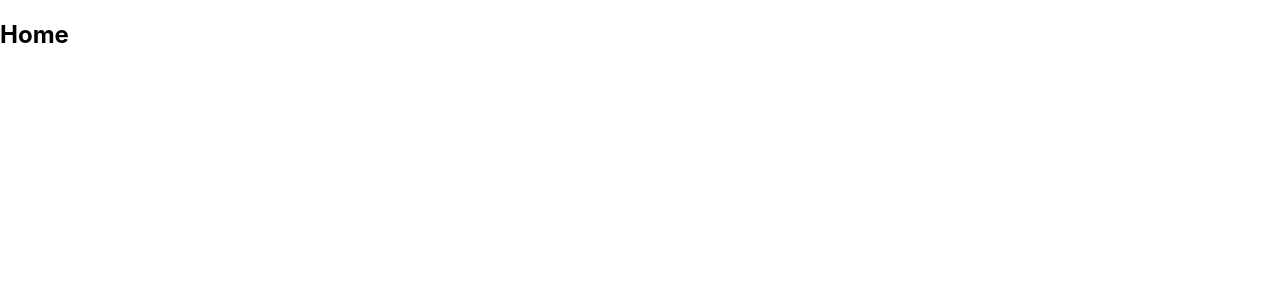
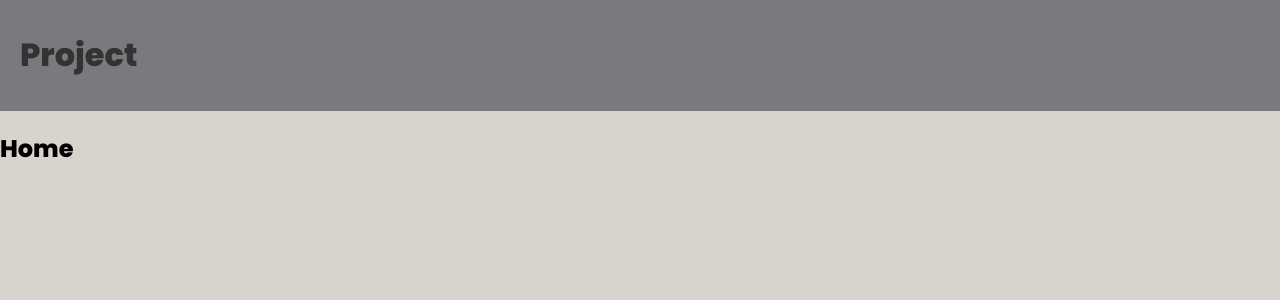
Before and after one commit to tdweer/SolarSage-Adviser, a React (Create React App) app in the folder frontend/: page / in a window 1280 px wide. Shown: the top 300 px of the page. Built offline with nearby package versions, Linux system fonts and the light colour scheme.

Commit message:
frontend

```diff
--- a/frontend/src/App.js
+++ b/frontend/src/App.js
@@ -3,7 +3,7 @@
 
 //pages and components
 import Home from './pages/Home';
-
+import Navbar from './Components/Navbar';
 
 
 
@@ -11,6 +11,7 @@
   return (
     <div className="App">
       <BrowserRouter>
+        <Navbar/>
         <div className="Pages">
 
             <Routes>
--- /dev/null
+++ b/frontend/src/Components/Navbar.js
@@ -0,0 +1,21 @@
+import { Link } from "react-router-dom"
+
+const Navbar = () => {
+
+    return (
+        <header>
+            <div className="container">
+            <Link to="/" >
+                <h1>Project </h1>
+
+            </Link>
+            </div>
+        </header>
+
+
+
+
+    )
+}
+
+export default Navbar
--- a/frontend/src/index.css
+++ b/frontend/src/index.css
@@ -1,13 +1,34 @@
+/*google fonts*/
+@import url('https://fonts.googleapis.com/css2?family=Poppins:wght@300;400;500;600;800&family=VT323&display=swap');
+
+
+/* layout */
+:root {
+  --primary: #1aac83;
+  --error: #e7195a;
+}
 body {
+  background: #D8D3CD;
   margin: 0;
-  font-family: -apple-system, BlinkMacSystemFont, 'Segoe UI', 'Roboto', 'Oxygen',
-    'Ubuntu', 'Cantarell', 'Fira Sans', 'Droid Sans', 'Helvetica Neue',
-    sans-serif;
-  -webkit-font-smoothing: antialiased;
-  -moz-osx-font-smoothing: grayscale;
+  font-family: "Poppins";
 }
-
-code {
-  font-family: source-code-pro, Menlo, Monaco, Consolas, 'Courier New',
-    monospace;
+header {
+  background: #797A7E
 }
+header .container {
+  max-width: 1400px;
+  margin: 0 auto;
+  padding: 10px 20px;
+  display: flex;
+  align-items: center;
+  justify-content: space-between;
+}
+header a {
+  color: #333;
+  text-decoration: none;
+}
+.pages{
+  max-width: 1400px;
+  padding: 20px;
+  margin: 0 auto;
+}
```
